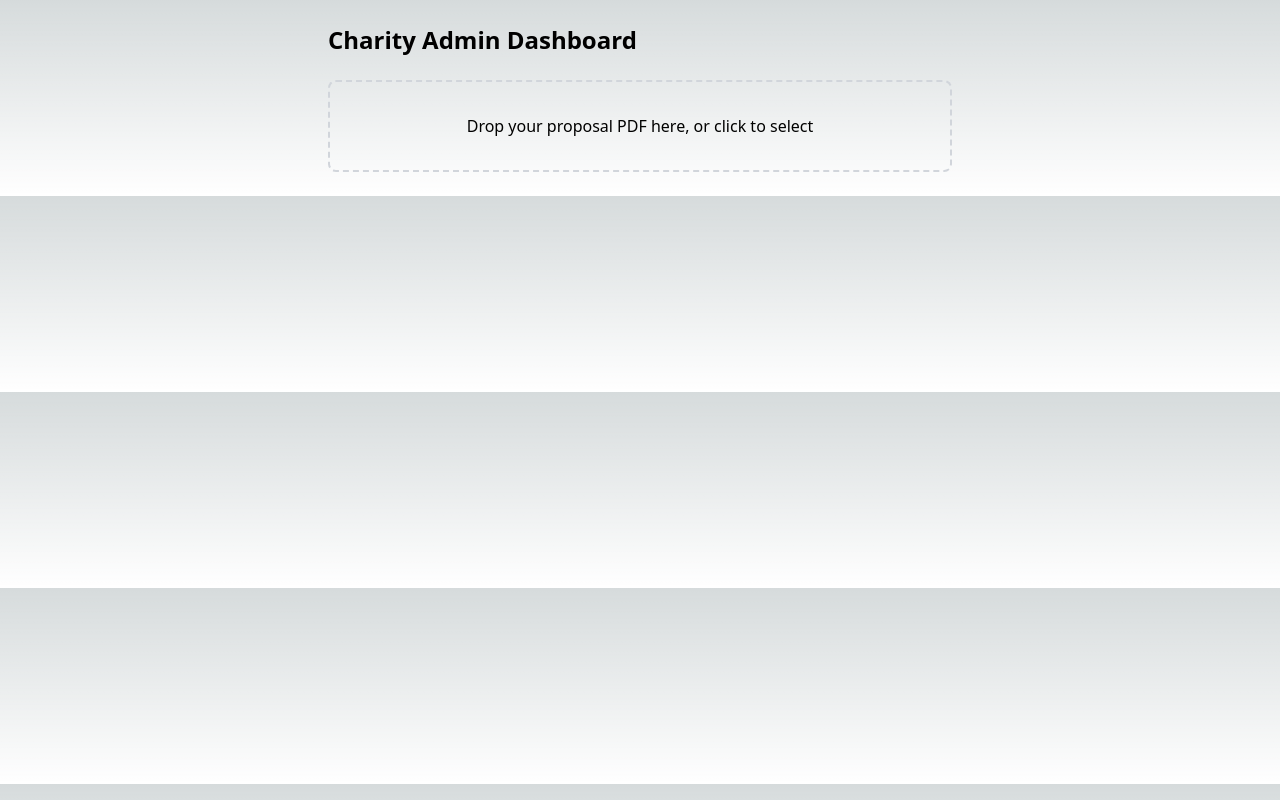
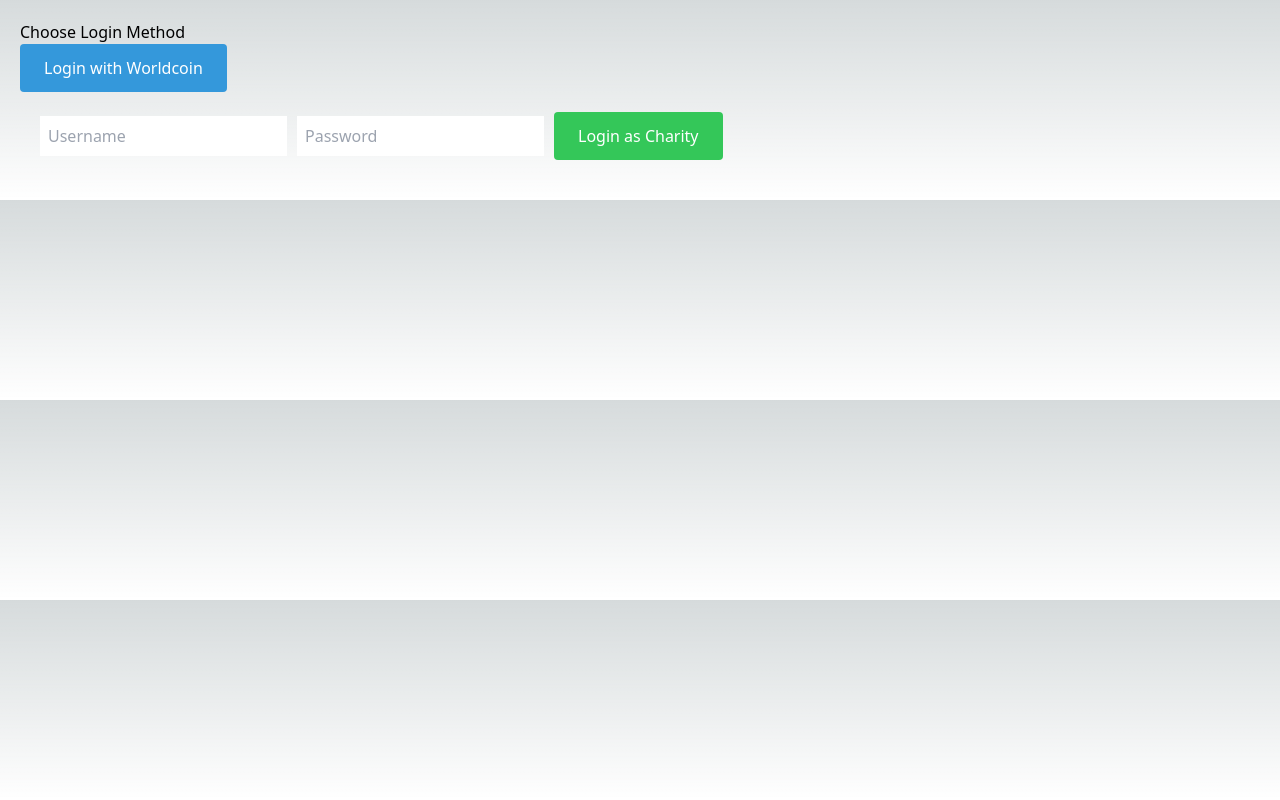
Before and after one commit to colin-woon/dermaDAO-vhack25, a Next.js app: page / in a window 1280 px wide. Built offline with nearby package versions, Linux system fonts and the light colour scheme.

Commit message:
feat: refine prompt, added conditional login for different users

```diff
--- a/src/components/CharityAdminDashboard.js
+++ b/src/components/CharityAdminDashboard.js
@@ -4,6 +4,7 @@ import { GoogleGenerativeAI } from '@google/generative-ai';
 
 const CharityAdminDashboard = () => {
   const [score, setScore] = useState(null);
+  const [explanation, setExplanation] = useState('');
   const [loading, setLoading] = useState(false);
 
   const onDrop = async (acceptedFiles) => {
@@ -32,8 +33,9 @@ const CharityAdminDashboard = () => {
         body: JSON.stringify({ text }),
       });
 
-      const { score } = await analyzeResponse.json();
+      const { score, explanation } = await analyzeResponse.json();
       setScore(score);
+      setExplanation(explanation);
     } catch (error) {
       console.error('Error processing proposal:', error);
     } finally {
@@ -70,7 +72,12 @@ const CharityAdminDashboard = () => {
       {score !== null && (
         <div className="mt-6 p-4 bg-gray-100 rounded-lg">
           <h2 className="font-bold mb-2">Proposal Score:</h2>
-          <div className="text-3xl font-bold text-blue-600">{score}/100</div>
+          <div className="text-3xl font-bold text-blue-600 mb-4">{score}/100</div>
+
+          <h3 className="font-bold mb-2">Analysis:</h3>
+          <div className="whitespace-pre-line text-gray-700">
+            {explanation}
+          </div>
         </div>
       )}
     </div>
--- /dev/null
+++ b/src/components/CharityLoginButton.js
@@ -0,0 +1,49 @@
+import React, { useState } from 'react';
+
+const CharityLoginButton = ({ onLoginSuccess }) => {
+  const [username, setUsername] = useState('');
+  const [password, setPassword] = useState('');
+
+  const handleLogin = () => {
+    // Hardcoded credentials
+    if (username === 'charity123' && password === 'password123') {
+      onLoginSuccess();
+    } else {
+      alert('Invalid credentials');
+    }
+  };
+
+  return (
+    <div className="charity-login" style={{ margin: '20px' }}>
+      <input
+        type="text"
+        placeholder="Username"
+        value={username}
+        onChange={(e) => setUsername(e.target.value)}
+        style={{ marginRight: '10px', padding: '8px' }}
+      />
+      <input
+        type="password"
+        placeholder="Password"
+        value={password}
+        onChange={(e) => setPassword(e.target.value)}
+        style={{ marginRight: '10px', padding: '8px' }}
+      />
+      <button
+        onClick={handleLogin}
+        style={{
+          padding: '12px 24px',
+          backgroundColor: '#34c759',
+          color: 'white',
+          border: 'none',
+          borderRadius: '4px',
+          cursor: 'pointer'
+        }}
+      >
+        Login as Charity
+      </button>
+    </div>
+  );
+};
+
+export default CharityLoginButton;
--- /dev/null
+++ b/src/components/DonorDashboard.js
@@ -0,0 +1,9 @@
+const DonorDashboard = () => {
+  return (
+    <div>
+      <h1>Donor Dashboard</h1>
+    </div>
+  );
+}
+
+export default DonorDashboard;
--- a/src/pages/api/analyze-proposal.js
+++ b/src/pages/api/analyze-proposal.js
@@ -12,6 +12,7 @@ export default async function handler(req, res) {
     const model = genAI.getGenerativeModel({ model: 'gemini-1.5-flash' });
 
     const prompt = `
+    You are a senior grant reviewer and a compliance officer for charity proposals.
       Analyze the following charity proposal and give it a score from 0 to 100
       based on these criteria:
       - Clear objectives and impact (30 points)
@@ -23,20 +24,26 @@ export default async function handler(req, res) {
       Proposal text:
       ${text}
 
-      Return only a number between 0 and 100.
-      Justify why it received that score.
+      The format of your response must be as follows:
+      Return the total score according to the criteria first, then justify why it received that score
+      without revealing the score breakdown. Do not include the step by step sum calculation at the end
+      since you already have the total score.
+      No markdown format required, but feel free to use newlines for clarity.
     `;
 
     const result = await model.generateContent(prompt);
     console.log('Gemini response:', result.response.text());
     const response = await result.response;
-    const score = parseInt(response.text().trim());
+    const fullText = response.text().trim();
 
+    const [scoreText, ...explanationLines] = fullText.split('\n');
+    const score = parseInt(scoreText);
+    const explanation = explanationLines.join('\n').trim();
     if (isNaN(score) || score < 0 || score > 100) {
       throw new Error('Invalid score received from Gemini');
     }
 
-    res.status(200).json({ score });
+    res.status(200).json({ score, explanation });
   } catch (error) {
     console.error('Analysis error:', error);
     res.status(500).json({
--- a/src/pages/index.js
+++ b/src/pages/index.js
@@ -1,11 +1,33 @@
+import { useState } from 'react';
 import WorldcoinLogin from '../components/WorldCoinLogin';
 import CharityAdminDashboard from '../components/CharityAdminDashboard';
+import DonorDashboard from '../components/DonorDashboard';
+import CharityLoginButton from '../components/CharityLoginButton';
 
 export default function Home() {
+  const [isCharityAuthenticated, setIsCharityAuthenticated] = useState(false);
+  const [isDonorAuthenticated, setIsDonorAuthenticated] = useState(false);
+
+  const handleCharityLogin = () => {
+    setIsCharityAuthenticated(true);
+  };
+
+  const handleDonorLogin = () => {
+    setIsDonorAuthenticated(true);
+  };
+
   return (
-<div>
-    {/* <WorldcoinLogin /> */}
-    <CharityAdminDashboard />
-  </div>
-  )
+    <div style={{ padding: '20px' }}>
+      {!isCharityAuthenticated && !isDonorAuthenticated && (
+        <div>
+          <h1>Choose Login Method</h1>
+          <WorldcoinLogin onLoginSuccess={handleDonorLogin} />
+          <CharityLoginButton onLoginSuccess={handleCharityLogin} />
+        </div>
+      )}
+
+      {isCharityAuthenticated && <CharityAdminDashboard />}
+      {isDonorAuthenticated && <DonorDashboard />}
+    </div>
+  );
 }
```
